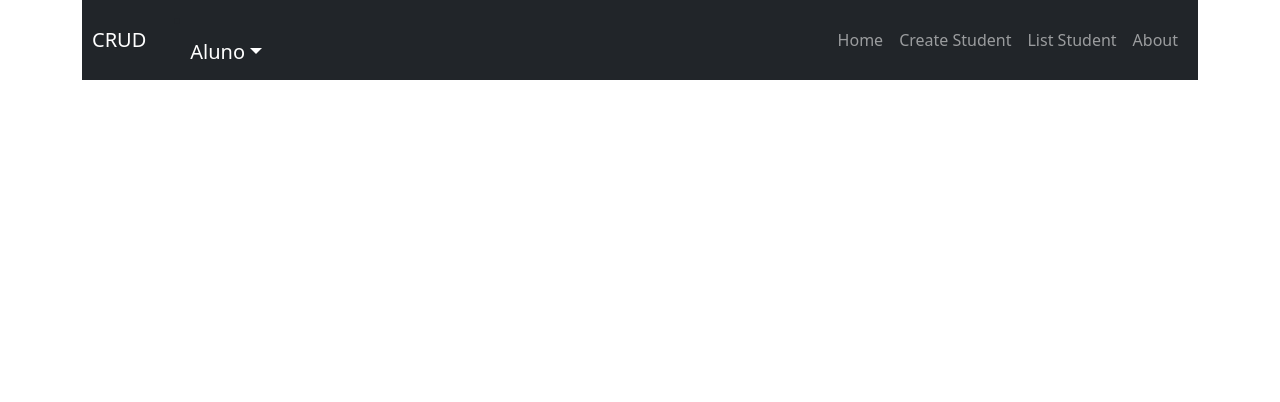
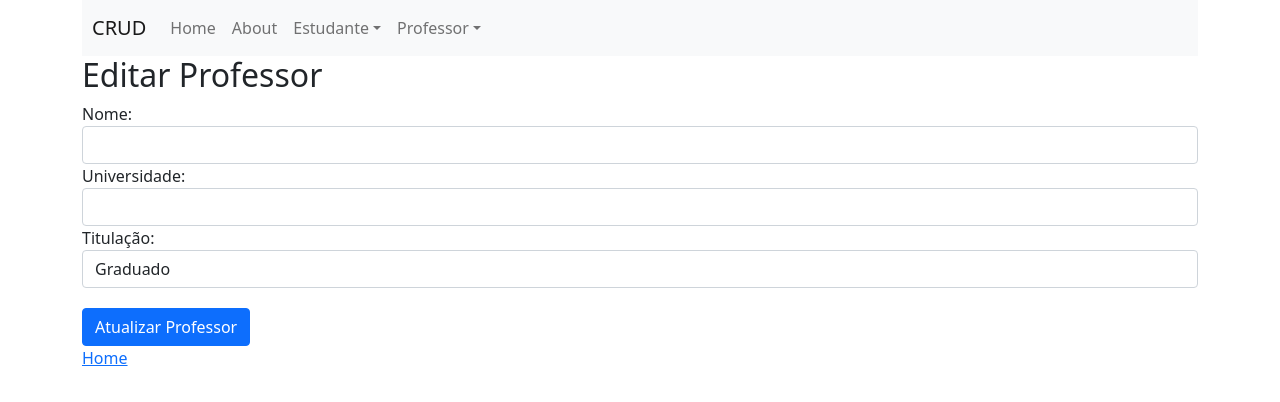
Before and after one commit to PauloAragaodeAzevedoNeto/DesenvolvimentoWeb, a React (Create React App) app: page /editProfessor/1 in a window 1280 px wide. Shown: the top 402 px of the page. Built offline with nearby package versions, Linux system fonts and the light colour scheme; no server answers.

Commit message:
atividade02

```diff
--- /dev/null
+++ b/data/db.json
@@ -0,0 +1,66 @@
+{
+  "students": [
+    {
+      "name": "Jefferson de Carvalho Silva",
+      "course": "Sistemas de Informação",
+      "ira": 6.7,
+      "id": 0
+    },
+    {
+      "id": 1,
+      "name": "Fulano de Tal",
+      "course": "Sistemas de Informação",
+      "ira": 4.5
+    },
+    {
+      "name": "Sicrano de Tal da Silva",
+      "course": "Sistemas de Informação",
+      "ira": 9,
+      "id": 2
+    },
+    {
+      "id": 3,
+      "name": "Beltrano de Tal",
+      "course": "Sistemas de Informação",
+      "ira": 7.8
+    },
+    {
+      "name": "Crispin da Silva",
+      "course": "Biologia",
+      "ira": "7",
+      "id": 4
+    }
+  ],
+  "professors": [
+    {
+      "id": 0,
+      "name": "Wladimir",
+      "university": "UFC Quixadá",
+      "degree": "Doutorado"
+    },
+    {
+      "id": 1,
+      "name": "Fábio",
+      "university": "UFC Quixadá",
+      "degree": "Doutorado"
+    },
+    {
+      "id": 2,
+      "name": "André",
+      "university": "UFC Quixadá",
+      "degree": "Doutorado"
+    },
+    {
+      "name": "David Senna Morais",
+      "university": "UFC digital dos EUA",
+      "degree": "Wizard",
+      "id": 5
+    },
+    {
+      "name": "Higor San's",
+      "university": "UFC Digital",
+      "degree": "Graduado",
+      "id": 8
+    }
+  ]
+}
--- a/package.json
+++ b/package.json
@@ -8,6 +8,7 @@
   ],
   "main": "src/index.js",
   "dependencies": {
+    "axios": "0.26.1",
     "bootstrap": "5.1.3",
     "react": "18.0.0",
     "react-dom": "18.0.0",
--- a/src/App.js
+++ b/src/App.js
@@ -1,7 +1,7 @@
 import * as React from "react";
 import { Routes, Route, Link } from "react-router-dom";
-import "bootstrap/dist/css/bootstrap.min.css";
-import "./App.css";
+import 'bootstrap/dist/css/bootstrap.min.css'
+//import "./App.css";
 
 import Home from "./components/Atividade02/Home";
 import About from "./components/Atividade02/About";
@@ -10,58 +10,48 @@ import CreateStudent from "./components/Atividade02/crud/students/CreateStudent"
 import ListStudent from "./components/Atividade02/crud/students/ListStudent";
 import EditStudent from "./components/Atividade02/crud/students/EditStudent";
 
-import Page1 from "./components/Atividade02/Page1";
-import Page2 from "./components/Atividade02/Page2";
+import CreateProfessor from "./components/Atividade02/crud/professor/CreateProfessor";
+import ListProfessor from "./components/Atividade02/crud/professor/ListProfessor";
+import EditProfessor from "./components/Atividade02/crud/professor/EditProfessor";
 
 function App() {
   return (
     <div className="container">
-      <nav className="navbar navbar-expand-lg navbar-dark bg-dark">
-        <Link to={"/"} className="navbar-brand" style={{ paddingLeft: 10 }}>
-          CRUD
-        </Link>
-        <div
-          className="collapse navbar-collapse container-fluid"
-          id="navbarSupportedContent"
-        >
-          <li class="nav-item dropdown">
-            <a
-              class="nav-link dropdown-toggle navbar-brand"
-              href="#"
-              id="navbarDropdownMenuLink"
-              role="button"
-            >
-              Aluno
-            </a>
-            <ul class="dropdown-menu" aria-labelledby="navbarDropdownMenuLink">
-              <li>
-                <a class="dropdown-item" href="CreateStudent">
-                  CreateStudent
-                  <Link to="./CreateStudent" className="nav-link">
-                    Create Student
-                  </Link>
-                </a>
-              </li>
-            </ul>
-          </li>
+      <nav className="navbar navbar-expand-lg navbar-light bg-light">
+        <Link to={"/"} className="navbar-brand" style={{ paddingLeft: 10 }}>CRUD</Link>
+        <div className="collapse navbar-collapse" id="navbarSupportedContent">
           <ul className="navbar-nav mr-auto">
-            <Link to="/" className="nav-link">
-              Home
-            </Link>
-            <li className="navitem navbar-dark">
-              <Link to="./CreateStudent" className="nav-link">
-                Create Student
-              </Link>
+            <li className="navitem">
+              <Link to="/" className="nav-link">Home</Link>
             </li>
             <li className="navitem">
-              <Link to="/listStudent" className="nav-link">
-                List Student
-              </Link>
+              <Link to="/about" className="nav-link">About</Link>
             </li>
-            <li className="navitem">
-              <Link to="/about" className="nav-link">
-                About
-              </Link>
+            <li className="nav-item dropdown">
+              <a className="nav-link dropdown-toggle" href="#" id="navbarDropdownMenuLink" role="button" data-bs-toggle="dropdown" aria-expanded="false">
+                Estudante
+              </a>
+              <ul className="dropdown-menu" aria-labelledby="navbarDropdownMenuLink">
+                <li className="navitem">
+                  <Link to="/createStudent" className="nav-link">Criar Estudante</Link>
+                </li>
+                <li className="navitem">
+                  <Link to="/listStudent" className="nav-link">Listar Estudante</Link>
+                </li>
+              </ul>
+            </li>
+            <li className="nav-item dropdown">
+              <a className="nav-link dropdown-toggle" href="#" id="navbarDropdownMenuLink" role="button" data-bs-toggle="dropdown" aria-expanded="false">
+                Professor
+              </a>
+              <ul className="dropdown-menu" aria-labelledby="navbarDropdownMenuLink">
+                <li className="navitem">
+                  <Link to="/createProfessor" className="nav-link">Criar Professor</Link>
+                </li>
+                <li className="navitem">
+                  <Link to="/listProfessor" className="nav-link">Listar Professor</Link>
+                </li>
+              </ul>
             </li>
           </ul>
         </div>
@@ -69,12 +59,16 @@ function App() {
       <Routes>
         <Route path="/" element={<Home />} />
         <Route path="about" element={<About />} />
-        <Route path="CreateStudent" element={<CreateStudent />} />
+        <Route path="createStudent" element={<CreateStudent />} />
         <Route path="listStudent" element={<ListStudent />} />
         <Route path="editStudent/:id" element={<EditStudent />} />
+        <Route path="createProfessor" element={<CreateProfessor />} />
+        <Route path="listProfessor" element={<ListProfessor />} />
+        <Route path="editProfessor/:id" element={<EditProfessor />} />
       </Routes>
     </div>
+
   );
 }
 
-export default App;
+export default App
--- /dev/null
+++ b/src/components/Atividade02/crud/professor/CreateProfessor.jsx
@@ -0,0 +1,76 @@
+import React, { useState } from "react";
+import { Link } from "react-router-dom";
+import axios from "axios";
+
+const CreateProfessor = () => {
+  const [name, setName] = useState("");
+  const [university, setUniversity] = useState("");
+  const [degree, setDegree] = useState("Graduado");
+
+  const handleSubmit = (event) => {
+    event.preventDefault();
+    const newProfessor = { name, university, degree };
+    axios
+      .post("http://172.18.104.241:3001/professors", newProfessor)
+      .then((response) => console.log(response.data))
+      .catch((error) => console.log(error));
+  };
+
+  return (
+    <>
+      <main>
+        <h2>Criar Professor</h2>
+        <form onSubmit={handleSubmit}>
+          <div className="form-group">
+            <label>Nome: </label>
+            <input
+              type="text"
+              className="form-control"
+              value={name == null || name === undefined ? "" : name}
+              name="name"
+              onChange={(event) => {
+                setName(event.target.value);
+              }}
+            />
+          </div>
+          <div className="form-group">
+            <label>Universidade: </label>
+            <input
+              type="text"
+              className="form-control"
+              value={university ?? ""}
+              name="university"
+              onChange={(event) => {
+                setUniversity(event.target.value);
+              }}
+            />
+          </div>
+          <div className="form-group">
+            <label>Titulação: </label>
+            <input
+              type="text"
+              className="form-control"
+              value={degree ?? 0}
+              name="degree"
+              onChange={(event) => {
+                setDegree(event.target.value);
+              }}
+            />
+          </div>
+          <div className="form-group" style={{ paddingTop: 20 }}>
+            <input
+              type="submit"
+              value="Criar Professor"
+              className="btn btn-primary"
+            />
+          </div>
+        </form>
+      </main>
+      <nav>
+        <Link to="/">Home</Link>
+      </nav>
+    </>
+  );
+};
+
+export default CreateProfessor;
--- /dev/null
+++ b/src/components/Atividade02/crud/professor/EditProfessor.jsx
@@ -0,0 +1,91 @@
+import React, { useState, useEffect } from "react";
+import { Link, useParams } from "react-router-dom";
+import axios from "axios";
+
+function EditProfessor(props) {
+  const [name, setName] = useState("");
+  const [university, setUniversity] = useState("");
+  const [degree, setDegree] = useState("Graduado");
+  const params = useParams();
+
+  useEffect(() => {
+    axios
+      .get(`http://172.18.104.241:3001/professors/${params.id}`)
+      .then((response) => {
+        setName(response.data.name);
+        setUniversity(response.data.university);
+        setDegree(response.data.degree);
+      })
+      .catch((error) => console.log(error));
+  }, [params.id]);
+
+  const handleSubmit = (event) => {
+    event.preventDefault();
+    const updatedProfessor = { name, university, degree };
+    axios
+      .put(
+        `http://172.18.104.241:3001/professors/${params.id}`,
+        updatedProfessor
+      )
+      .then((response) => console.log("OK"))
+      .catch((error) => console.log(error));
+  };
+
+  return (
+    <>
+      <main>
+        <h2>Editar Professor</h2>
+        <form onSubmit={handleSubmit}>
+          <div className="form-group">
+            <label>Nome: </label>
+            <input
+              type="text"
+              className="form-control"
+              value={name == null || name === undefined ? "" : name}
+              name="name"
+              onChange={(event) => {
+                setName(event.target.value);
+              }}
+            />
+          </div>
+          <div className="form-group">
+            <label>Universidade: </label>
+            <input
+              type="text"
+              className="form-control"
+              value={university ?? ""}
+              name="university"
+              onChange={(event) => {
+                setUniversity(event.target.value);
+              }}
+            />
+          </div>
+          <div className="form-group">
+            <label>Titulação: </label>
+            <input
+              type="text"
+              className="form-control"
+              value={degree ?? 0}
+              name="degree"
+              onChange={(event) => {
+                setDegree(event.target.value);
+              }}
+            />
+          </div>
+          <div className="form-group" style={{ paddingTop: 20 }}>
+            <input
+              type="submit"
+              value="Atualizar Professor"
+              className="btn btn-primary"
+            />
+          </div>
+        </form>
+      </main>
+      <nav>
+        <Link to="/">Home</Link>
+      </nav>
+    </>
+  );
+}
+
+export default EditProfessor;
--- /dev/null
+++ b/src/components/Atividade02/crud/professor/ListProfessor.jsx
@@ -0,0 +1,78 @@
+import React, { useState, useEffect, useRef } from "react";
+import { Link } from "react-router-dom";
+import axios from "axios";
+
+import ProfessorTableRow from "./ProfessorTableRow";
+
+function ListProfessor() {
+
+    const [professors, setProfessors] = useState([])
+    const prev = useRef()
+    useEffect(
+        ()=>{
+            if(prev.current === professors) return;
+            prev.current = professors
+            axios.get("http://172.18.104.241:3001/professors")
+            .then(
+                (response)=>{
+                    //console.log("Resposta")
+                    //console.log(response.data)
+                    setProfessors(response.data)
+                }
+            )
+            .catch(
+                (error)=>console.log(error)
+            )
+        },
+        []
+    )
+
+    function deleteProfessorById(id){
+        console.log("delete")
+        let professorsTemp = professors
+        for(let i=0;i<professorsTemp.length;i++){
+            if(professorsTemp[i].id === id)
+                professorsTemp.splice(i,1)
+        }
+        setProfessors(professorsTemp)
+    }
+
+    function generateTable() {
+
+        if (!professors) return
+        return professors.map(
+            (professor, i) => {
+                return <ProfessorTableRow professor={professor} key={i} deleteProfessorById={deleteProfessorById}/>
+            }
+        )
+    }
+
+    return (
+        <>
+            <main>
+                <h2>
+                    Listar Professores
+                </h2>
+                <table className="table table-striped">
+                    <thead>
+                        <tr>
+                            <th>ID</th>
+                            <th>Nome</th>
+                            <th>Universidade</th>
+                            <th>Titulação</th>
+                            <th colSpan={2} style={{ textAlign: "center" }}>Ações</th>
+                        </tr>
+                    </thead>
+                    <tbody>
+                        {generateTable()}
+                    </tbody>
+                </table>
+            </main>
+            <nav>
+                <Link to="/">Home</Link>
+            </nav>
+        </>
+    );
+}
+
+export default ListProfessor
--- /dev/null
+++ b/src/components/Atividade02/crud/professor/ProfessorTableRow.jsx
@@ -0,0 +1,38 @@
+import React from "react";
+import { Link } from "react-router-dom";
+import axios from "axios";
+
+const ProfessorTableRow = (props) => {
+  const { id, name, university, degree } = props.professor;
+
+  function deleteProfessor() {
+    axios
+      .delete(`http://172.18.104.241:3001/professors/${id}`)
+      .then((response) => {
+        console.log(`Registro ${id} Apagado.`);
+        props.deleteProfessorById(id);
+      })
+      .catch((error) => console.log(error));
+  }
+
+  return (
+    <tr>
+      <td>{id}</td>
+      <td>{name}</td>
+      <td>{university}</td>
+      <td>{degree}</td>
+      <td style={{ textAlign: "center" }}>
+        <Link to={`/editProfessor/${id}`} className="btn btn-primary">
+          Editar
+        </Link>
+      </td>
+      <td style={{ textAlign: "center" }}>
+        <button className="btn btn-danger" onClick={() => deleteProfessor()}>
+          Apagar
+        </button>
+      </td>
+    </tr>
+  );
+};
+
+export default ProfessorTableRow;
--- a/src/index.js
+++ b/src/index.js
@@ -3,6 +3,8 @@ import ReactDOM from "react-dom";
 import { BrowserRouter } from "react-router-dom";
 import "./index.css";
 import App from "./App";
+import "bootstrap/dist/css/bootstrap.min.css";
+import "bootstrap/dist/js/bootstrap.bundle.min";
 //import reportWebVitals from './reportWebVitals';
 
 ReactDOM.render(
```
